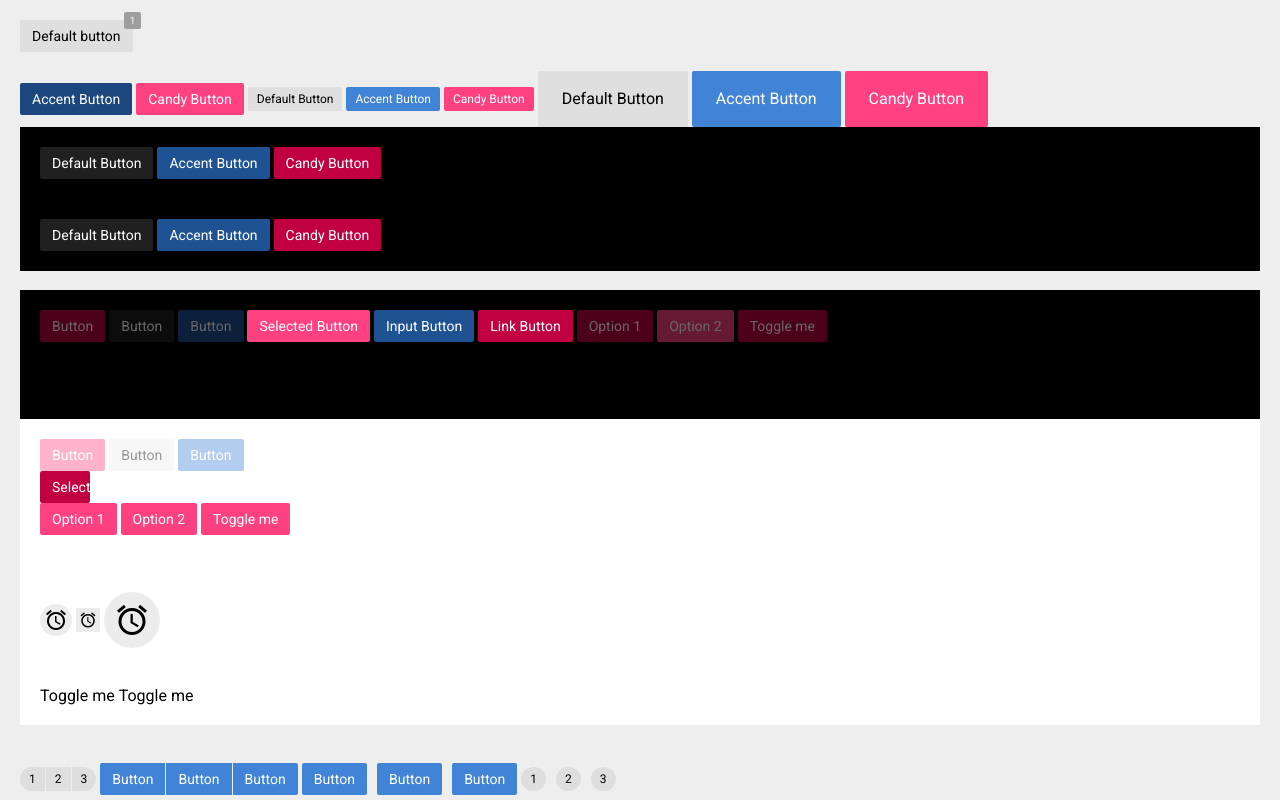
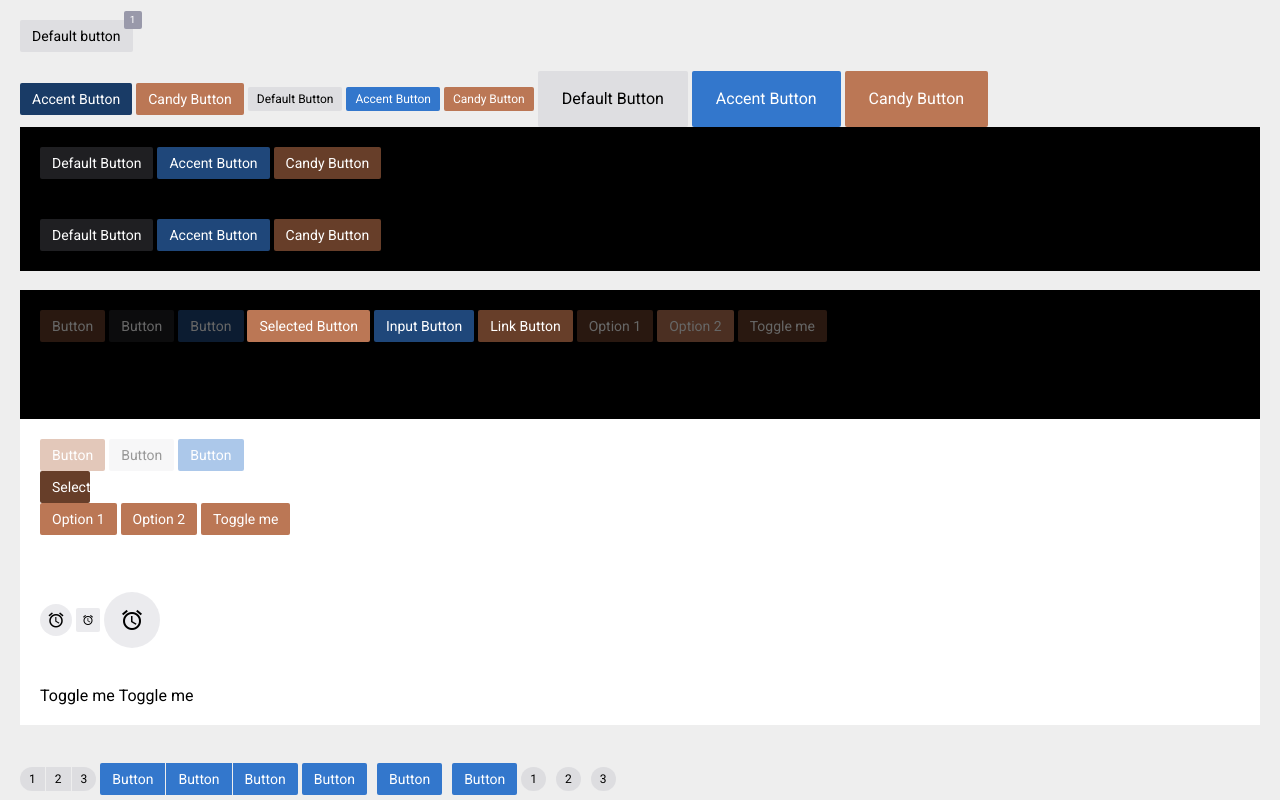
Before and after one commit to adrianbota/sharpei, a website: page index.html in a window 1280 px wide. Shown: the top 800 px of the page. Drawn offline with Linux system fonts and the light colour scheme.

Commit message:
adjustments

```diff
--- a/index.html
+++ b/index.html
@@ -187,6 +187,7 @@
       <div class="card-footer">
         <div class="btn-list pull-right">
           <button type="button" class="btn btn-accent has-badge-candy" data-badge="23">
+            <span class="material-icons">cloud_upload</span>
             Save Changes
           </button>
         </div>
--- a/src/sharpei/less/badge/badge-sizes.less
+++ b/src/sharpei/less/badge/badge-sizes.less
@@ -3,6 +3,11 @@
 .badge-md,
 .has-badge-md[data-badge]:after {
   .badge-size-mixin(md);
+}
+
+.badge-sm,
+.has-badge-sm[data-badge]:after {
+  .badge-size-mixin(sm);
 }
 
 .badge-lg,
@@ -14,6 +19,10 @@
   .badge-position-mixin(md);
 }
 
+.has-badge-sm[data-badge]:after {
+  .badge-position-mixin(sm);
+}
+
 .has-badge-lg[data-badge]:after {
   .badge-position-mixin(lg);
 }
--- a/src/sharpei/less/badge/badge-variables.less
+++ b/src/sharpei/less/badge/badge-variables.less
@@ -1,8 +1,12 @@
 @import (reference) '../common/variables';
 
-@badge-md-height: 17px;
+@badge-md-height: 18px;
 @badge-md-font-size: 10px;
-@badge-md-padding: 5px;
+@badge-md-padding: 6px;
+
+@badge-sm-height: 14px;
+@badge-sm-font-size: 8px;
+@badge-sm-padding: 4px;
 
 @badge-lg-height: 24px;
 @badge-lg-font-size: 14px;
--- a/src/sharpei/less/btn/btn-mixins.less
+++ b/src/sharpei/less/btn/btn-mixins.less
@@ -9,6 +9,7 @@
   @height: ~"@{btn-@{size}-height}";
   @font-size: ~"@{btn-@{size}-font-size}";
   @icon-font-size: ~"@{btn-@{size}-icon-font-size}";
+  @icon-spacing: ~"@{btn-@{size}-icon-spacing}";
   @padding: ~"@{btn-@{size}-padding}";
 
   font-size: @font-size;
@@ -20,9 +21,13 @@
     font-size: @icon-font-size;
   }
 
-  // icon-only button has no padding
+  // icon-only button has no padding or space after the icon
   &:not(.btn-icon) {
     padding: 0 @padding;
+
+    [class*=icon] {
+      margin-right: @icon-spacing;
+    }
   }
 }
 
--- a/src/sharpei/less/btn/btn-variables.less
+++ b/src/sharpei/less/btn/btn-variables.less
@@ -5,21 +5,24 @@
 
 @btn-md-height: 32px;
 @btn-md-font-size: 14px;
-@btn-md-icon-font-size: 24px;
+@btn-md-icon-font-size: 18px;
+@btn-md-icon-spacing: 3px;
 @btn-md-padding: 12px;
 @btn-list-md-spacing: 10px;
 @btn-v-list-md-spacing: 10px;
 
 @btn-sm-height: 24px;
 @btn-sm-font-size: 12px;
-@btn-sm-icon-font-size: 18px;
+@btn-sm-icon-font-size: 12px;
+@btn-sm-icon-spacing: 2px;
 @btn-sm-padding: 9px;
 @btn-list-sm-spacing: 5px;
 @btn-v-list-sm-spacing: 5px;
 
 @btn-lg-height: 56px;
 @btn-lg-font-size: 16px;
-@btn-lg-icon-font-size: 36px;
+@btn-lg-icon-font-size: 24px;
+@btn-lg-icon-spacing: 5px;
 @btn-lg-padding: 24px;
 @btn-list-lg-spacing: 15px;
 @btn-v-list-lg-spacing: 15px;
@@ -30,8 +33,8 @@
 @btn-default-normal-text-color: black;
 @btn-default-hover-text-color: black;
 @btn-default-active-text-color: black;
-@btn-default-normal-highlight-color: fade(@default-color, 20%);
-@btn-default-active-highlight-color: fade(@default-color, 50%);
+@btn-default-normal-highlight-color: fade(black, 10%);
+@btn-default-active-highlight-color: fade(black, 10%);
 
 @btn-default-dark-normal-background-color: fade(@default-color, 20%);
 @btn-default-dark-hover-background-color: fade(@default-color, 30%);
@@ -57,8 +60,8 @@
 @btn-accent-dark-normal-text-color: white;
 @btn-accent-dark-hover-text-color: white;
 @btn-accent-dark-active-text-color: white;
-@btn-accent-dark-normal-highlight-color: fade(black, 25%);
-@btn-accent-dark-active-highlight-color: fade(black, 40%);
+@btn-accent-dark-normal-highlight-color: fade(white, 15%);
+@btn-accent-dark-active-highlight-color: fade(white, 30%);
 
 @btn-candy-normal-background-color: @candy-color;
 @btn-candy-hover-background-color: darken(@candy-color, 5%);
@@ -75,5 +78,5 @@
 @btn-candy-dark-normal-text-color: white;
 @btn-candy-dark-hover-text-color: white;
 @btn-candy-dark-active-text-color: white;
-@btn-candy-dark-normal-highlight-color: fade(black, 25%);
-@btn-candy-dark-active-highlight-color: fade(black, 25%);
+@btn-candy-dark-normal-highlight-color: fade(white, 25%);
+@btn-candy-dark-active-highlight-color: fade(white, 35%);
--- a/src/sharpei/less/card/card-themes.less
+++ b/src/sharpei/less/card/card-themes.less
@@ -3,4 +3,9 @@
 .card-dark {
   background-color: @card-dark-background-color;
   color: @card-dark-text-color;
+
+  .card-header,
+  .card-footer {
+    border-color: @card-dark-separator-color;
+  }
 }
--- a/src/sharpei/less/card/card-variables.less
+++ b/src/sharpei/less/card/card-variables.less
@@ -2,6 +2,10 @@
 @card-sm-padding: 10px;
 @card-lg-padding: 30px;
 
+@card-separator-width: 1px;
+
 @card-background-color: white;
-@card-dark-background-color: #030306;
+@card-separator-color: #eee;
+@card-dark-background-color: #202329;
+@card-dark-separator-color: #303339;
 @card-dark-text-color: white;
--- a/src/sharpei/less/card/card.less
+++ b/src/sharpei/less/card/card.less
@@ -22,6 +22,14 @@
   &:extend(.clearfix all);
 }
 
+.card-header {
+  border-bottom: @card-separator-width solid @card-separator-color;
+}
+
 .card-body {
   overflow: auto;
 }
+
+.card-footer {
+  border-top: @card-separator-width solid @card-separator-color;
+}
--- a/src/sharpei/less/common/variables.less
+++ b/src/sharpei/less/common/variables.less
@@ -1,6 +1,6 @@
 @rounded-border-radius: 2px;
 @pill-border-radius: 10000px;
 
-@default-color: #9e9e9e;
-@accent-color: #4183d7;
-@candy-color: #ff4081;
+@default-color: #99a;
+@accent-color: #37c;
+@candy-color: #b75;
```
Also changed, not shown: src/index.html (+1 -0 lines), dist/sharpei.css.
